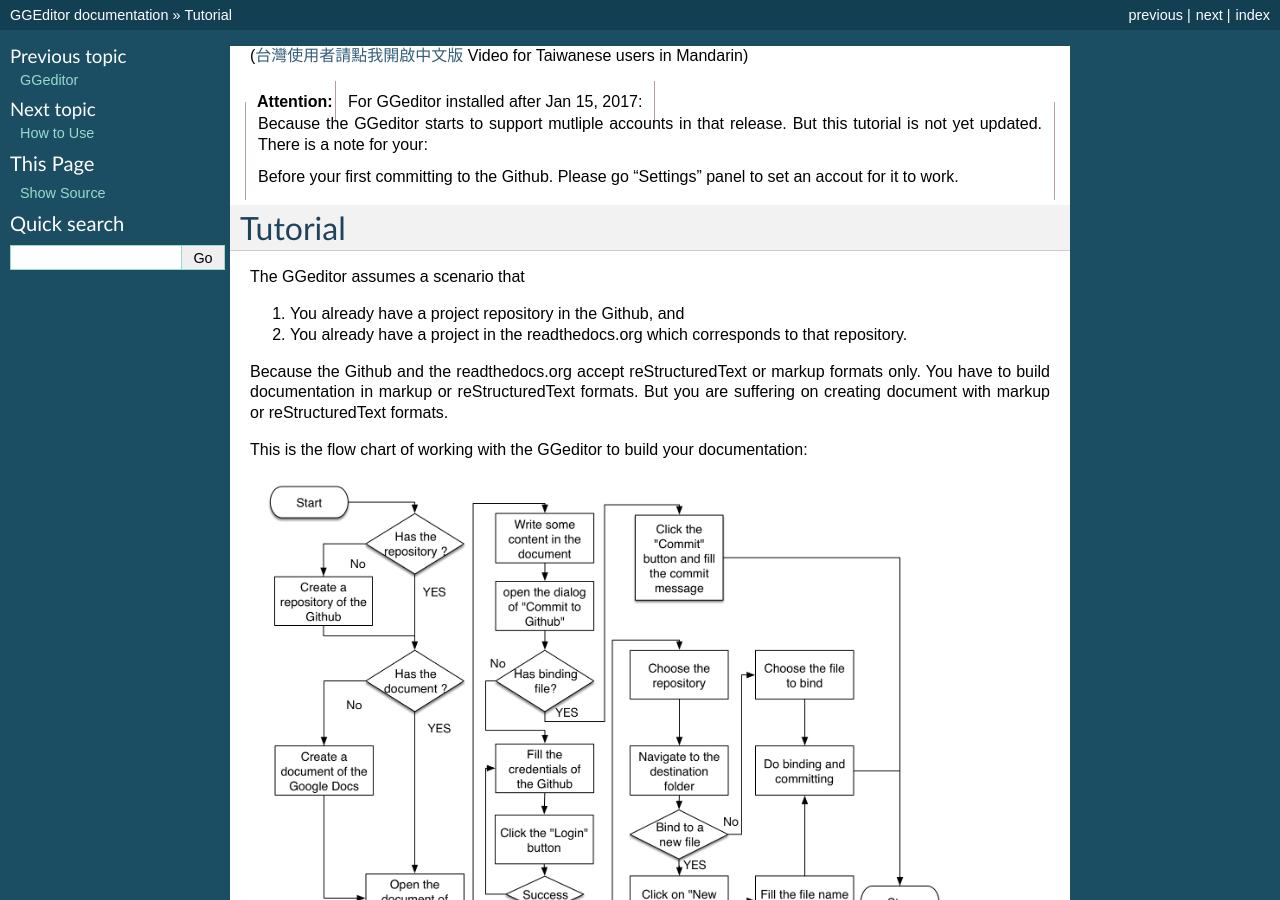
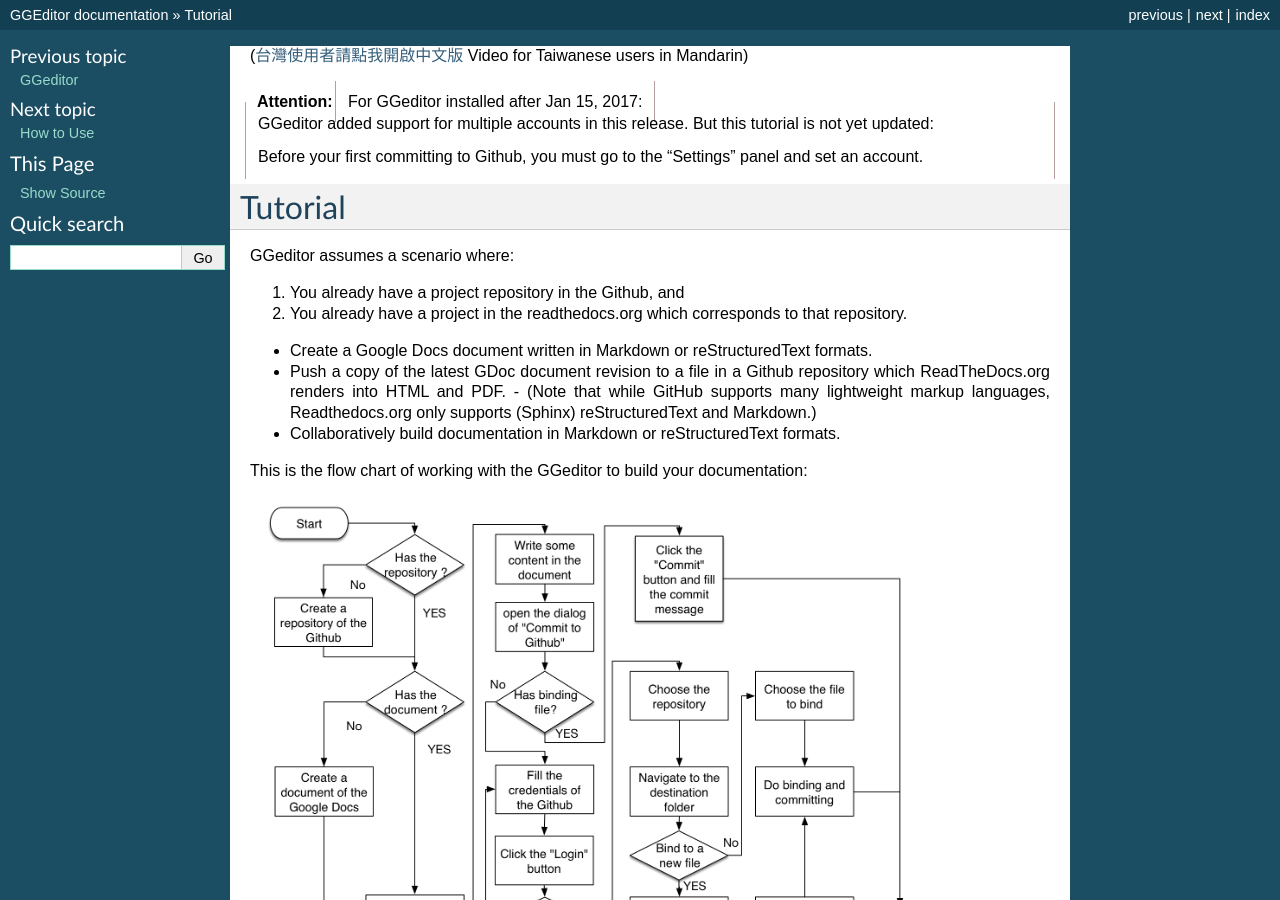
Before and after one commit to iapyeh/GGeditor, a Sphinx documentation site: the page built from docs/Tutorial.rst, in a window 1280 px wide and 900 px high. Built offline with Sphinx 7.4.7, drawn with Linux system fonts in a browser that asks for light colours; pages that are not in the unit, such as notebooks, are missing from menus.

Commit message:
DOC: Tutorial.rst: s/markup/Markdown/g, syntax

```diff
--- a/docs/Tutorial.rst
+++ b/docs/Tutorial.rst
@@ -5,22 +5,26 @@
 
     For GGeditor installed after Jan 15, 2017:
 
-    Because the GGeditor starts to support mutliple accounts in that release. But this tutorial is not yet updated. There is a note for your:
+    GGeditor added support for multiple accounts in this release. But this tutorial is not yet updated:
 
-    Before your first committing to the Github. Please go "Settings" panel to set an accout for it to work.
+    Before your first committing to Github, you must go to the "Settings" panel and set an account.
 
 .. _h36711971261f3518968783337294a20:
 
 Tutorial
 ********
 
-The GGeditor assumes a scenario that
+GGeditor assumes a scenario where:
 
 #. You already have a project repository in the Github, and
 
 #. You already have a project in the readthedocs.org which corresponds to that repository.
 
-Because the Github and the readthedocs.org accept reStructuredText or markup formats only. You have to build documentation in markup or reStructuredText formats. But you are suffering on creating document with markup or reStructuredText formats.
+- Create a Google Docs document written in Markdown or reStructuredText formats.
+- Push a copy of the latest GDoc document revision to a file in a Github repository which ReadTheDocs.org renders into HTML and PDF.
+  - (Note that while GitHub supports many lightweight markup languages, Readthedocs.org only supports (Sphinx) reStructuredText and Markdown.)
+- Collaboratively build documentation in Markdown or reStructuredText formats.
+
 
 This is the flow chart of working with the GGeditor to build your documentation:
 
```
